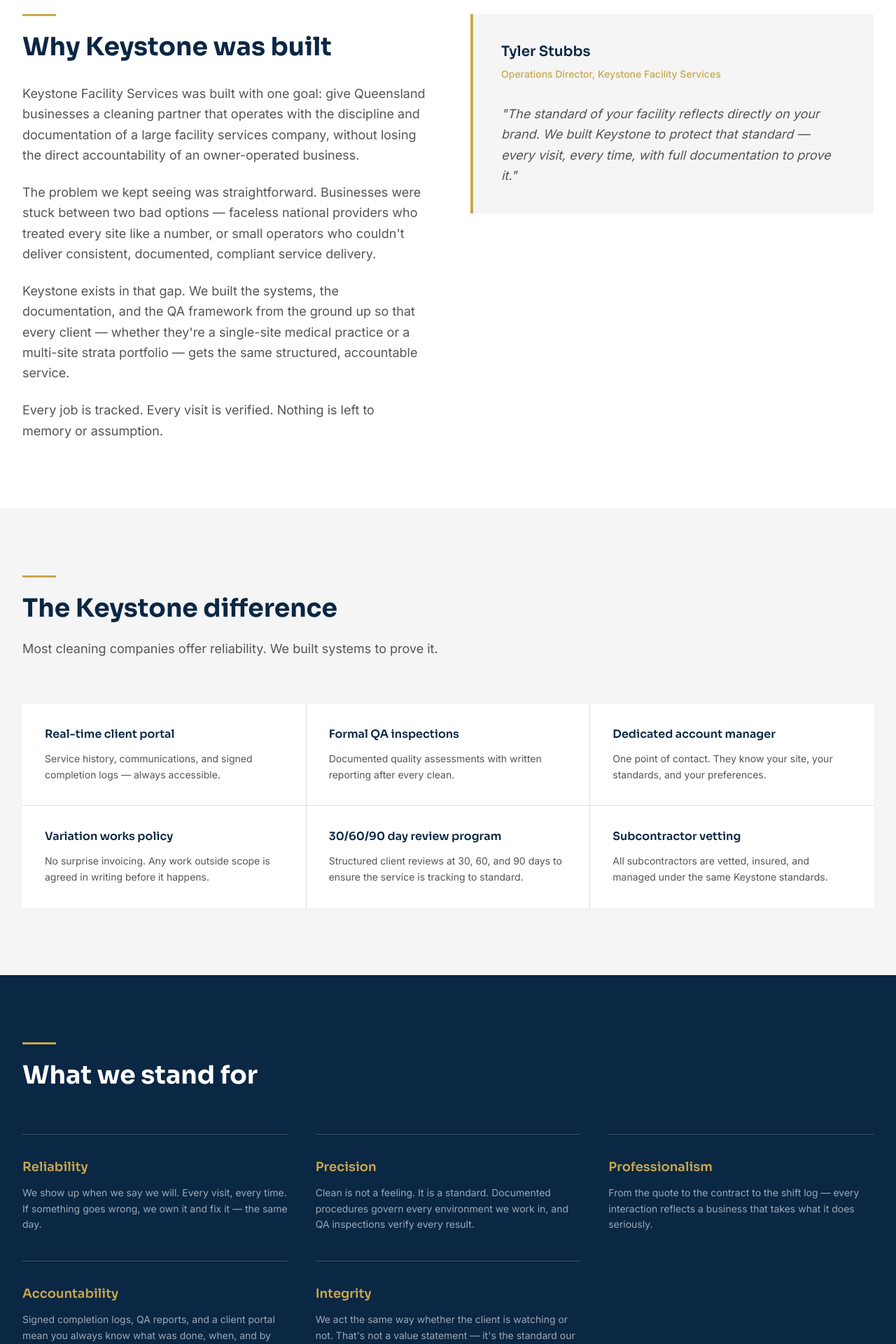
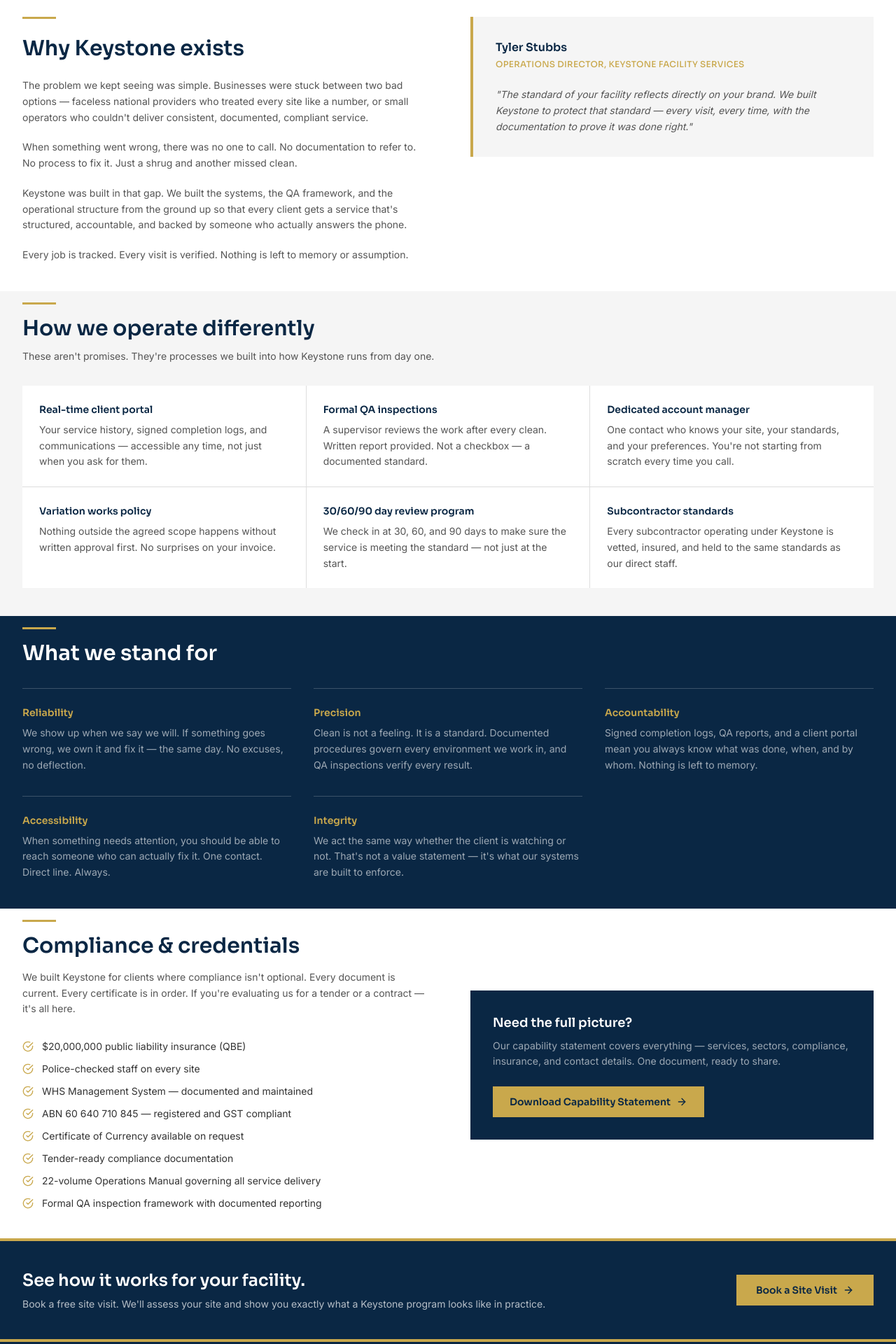
Before and after one commit to Stubbsty/Keystonewebsite, a React (Vite) app: page /about in a window 1280 px wide. Shown: the part 400-2320 px from the top of the page at 70% size. Built offline with nearby package versions, Linux system fonts and the light colour scheme.

Commit message:
Update About.tsx

```diff
--- a/src/pages/About.tsx
+++ b/src/pages/About.tsx
@@ -4,23 +4,23 @@ import { ArrowRight, CheckCircle } from 'lucide-react'
 const values = [
   {
     title: 'Reliability',
-    description: 'We show up when we say we will. Every visit, every time. If something goes wrong, we own it and fix it — the same day.',
+    description: 'We show up when we say we will. If something goes wrong, we own it and fix it — the same day. No excuses, no deflection.',
   },
   {
     title: 'Precision',
     description: 'Clean is not a feeling. It is a standard. Documented procedures govern every environment we work in, and QA inspections verify every result.',
   },
   {
-    title: 'Professionalism',
-    description: 'From the quote to the contract to the shift log — every interaction reflects a business that takes what it does seriously.',
-  },
-  {
     title: 'Accountability',
     description: 'Signed completion logs, QA reports, and a client portal mean you always know what was done, when, and by whom. Nothing is left to memory.',
   },
   {
+    title: 'Accessibility',
+    description: 'When something needs attention, you should be able to reach someone who can actually fix it. One contact. Direct line. Always.',
+  },
+  {
     title: 'Integrity',
-    description: 'We act the same way whether the client is watching or not. That\'s not a value statement — it\'s the standard our systems are built to enforce.',
+    description: 'We act the same way whether the client is watching or not. That\'s not a value statement — it\'s what our systems are built to enforce.',
   },
 ]
 
@@ -36,9 +36,10 @@ const credentials = [
 ]
 
 export default function About() {
- return (
-  <div className="pt-20">
-      {/* Page header */}
+  return (
+    <div className="pt-20">
+
+      {/* Hero */}
       <section className="bg-[#0a2744] text-white relative overflow-hidden">
         <div
           className="absolute inset-0 opacity-5"
@@ -54,43 +55,46 @@ export default function About() {
               About Us
             </span>
           </div>
-          <h1 className="font-heading font-semibold text-4xl lg:text-5xl leading-tight">
+          <h1 className="font-heading font-semibold text-4xl lg:text-5xl leading-tight mb-6">
             Built different.<br />
             <span className="text-[#C9A84C]">On purpose.</span>
           </h1>
+          <p className="text-white/70 text-base leading-relaxed max-w-xl">
+            Keystone wasn't built to be another cleaning company. It was built to be the one that actually operates the way a cleaning company should.
+          </p>
         </div>
         <div className="h-1 bg-[#C9A84C]" />
       </section>
 
       {/* Founder story */}
-      <section className="py-24 bg-white">
+      <section className="pt-6 pb-10 bg-white">
         <div className="max-w-7xl mx-auto px-4 sm:px-6 lg:px-8">
           <div className="grid grid-cols-1 lg:grid-cols-2 gap-16 items-start">
             <div>
               <span className="gold-line mb-6" />
-              <h2 className="font-heading font-bold text-4xl text-[#0a2744] mb-8">
-                Why Keystone was built
+              <h2 className="font-heading font-semibold text-2xl lg:text-3xl text-[#0a2744] mb-6">
+                Why Keystone exists
               </h2>
-              <div className="space-y-6 text-[#555555] text-lg leading-relaxed">
+              <div className="space-y-5 text-[#555555] text-sm leading-relaxed">
                 <p>
-                  Keystone Facility Services was built with one goal: give Queensland businesses a cleaning partner that operates with the discipline and documentation of a large facility services company, without losing the direct accountability of an owner-operated business.
+                  The problem we kept seeing was simple. Businesses were stuck between two bad options — faceless national providers who treated every site like a number, or small operators who couldn't deliver consistent, documented, compliant service.
                 </p>
                 <p>
-                  The problem we kept seeing was straightforward. Businesses were stuck between two bad options — faceless national providers who treated every site like a number, or small operators who couldn't deliver consistent, documented, compliant service delivery.
+                  When something went wrong, there was no one to call. No documentation to refer to. No process to fix it. Just a shrug and another missed clean.
                 </p>
                 <p>
-                  Keystone exists in that gap. We built the systems, the documentation, and the QA framework from the ground up so that every client — whether they're a single-site medical practice or a multi-site strata portfolio — gets the same structured, accountable service.
+                  Keystone was built in that gap. We built the systems, the QA framework, and the operational structure from the ground up so that every client gets a service that's structured, accountable, and backed by someone who actually answers the phone.
                 </p>
                 <p>
                   Every job is tracked. Every visit is verified. Nothing is left to memory or assumption.
                 </p>
               </div>
             </div>
-            <div className="bg-[#f5f5f5] p-10 border-l-4 border-[#C9A84C]">
-              <p className="font-heading font-semibold text-xl text-[#0a2744] mb-2">Tyler Stubbs</p>
-              <p className="text-[#C9A84C] font-medium text-sm mb-8">Operations Director, Keystone Facility Services</p>
-              <blockquote className="text-[#555555] text-lg leading-relaxed italic">
-                "The standard of your facility reflects directly on your brand. We built Keystone to protect that standard — every visit, every time, with full documentation to prove it."
+            <div className="bg-[#f5f5f5] p-8 border-l-4 border-[#C9A84C]">
+              <p className="font-heading font-semibold text-base text-[#0a2744] mb-1">Tyler Stubbs</p>
+              <p className="text-[#C9A84C] font-heading font-medium text-xs tracking-wide uppercase mb-6">Operations Director, Keystone Facility Services</p>
+              <blockquote className="text-[#555555] text-sm leading-relaxed italic">
+                "The standard of your facility reflects directly on your brand. We built Keystone to protect that standard — every visit, every time, with the documentation to prove it was done right."
               </blockquote>
             </div>
           </div>
@@ -98,46 +102,46 @@ export default function About() {
       </section>
 
       {/* What makes us different */}
-      <section className="py-24 bg-[#f5f5f5]">
+      <section className="pt-4 pb-10 bg-[#f5f5f5]">
         <div className="max-w-7xl mx-auto px-4 sm:px-6 lg:px-8">
-          <div className="mb-16">
-            <span className="gold-line mb-6" />
-            <h2 className="font-heading font-bold text-4xl text-[#0a2744] mb-6">
-              The Keystone difference
+          <div className="mb-8">
+            <span className="gold-line mb-4" />
+            <h2 className="font-heading font-semibold text-2xl lg:text-3xl text-[#0a2744] mb-3">
+              How we operate differently
             </h2>
-            <p className="text-[#555555] text-lg max-w-2xl">
-              Most cleaning companies offer reliability. We built systems to prove it.
+            <p className="text-[#555555] text-sm max-w-2xl">
+              These aren't promises. They're processes we built into how Keystone runs from day one.
             </p>
           </div>
           <div className="grid grid-cols-1 md:grid-cols-2 lg:grid-cols-3 gap-px bg-[#dddddd]">
             {[
               {
                 title: 'Real-time client portal',
-                desc: 'Service history, communications, and signed completion logs — always accessible.',
+                desc: 'Your service history, signed completion logs, and communications — accessible any time, not just when you ask for them.',
               },
               {
                 title: 'Formal QA inspections',
-                desc: 'Documented quality assessments with written reporting after every clean.',
+                desc: 'A supervisor reviews the work after every clean. Written report provided. Not a checkbox — a documented standard.',
               },
               {
                 title: 'Dedicated account manager',
-                desc: 'One point of contact. They know your site, your standards, and your preferences.',
+                desc: 'One contact who knows your site, your standards, and your preferences. You\'re not starting from scratch every time you call.',
               },
               {
                 title: 'Variation works policy',
-                desc: 'No surprise invoicing. Any work outside scope is agreed in writing before it happens.',
+                desc: 'Nothing outside the agreed scope happens without written approval first. No surprises on your invoice.',
               },
               {
                 title: '30/60/90 day review program',
-                desc: 'Structured client reviews at 30, 60, and 90 days to ensure the service is tracking to standard.',
+                desc: 'We check in at 30, 60, and 90 days to make sure the service is meeting the standard — not just at the start.',
               },
               {
-                title: 'Subcontractor vetting',
-                desc: 'All subcontractors are vetted, insured, and managed under the same Keystone standards.',
+                title: 'Subcontractor standards',
+                desc: 'Every subcontractor operating under Keystone is vetted, insured, and held to the same standards as our direct staff.',
               },
             ].map((item) => (
-              <div key={item.title} className="bg-white p-8">
-                <h3 className="font-heading font-semibold text-base text-[#0a2744] mb-3">{item.title}</h3>
+              <div key={item.title} className="bg-white p-6">
+                <h3 className="font-heading font-semibold text-sm text-[#0a2744] mb-2">{item.title}</h3>
                 <p className="text-[#555555] text-sm leading-relaxed">{item.desc}</p>
               </div>
             ))}
@@ -146,18 +150,18 @@ export default function About() {
       </section>
 
       {/* Values */}
-      <section className="py-24 bg-[#0a2744] text-white">
+      <section className="pt-4 pb-10 bg-[#0a2744] text-white">
         <div className="max-w-7xl mx-auto px-4 sm:px-6 lg:px-8">
-          <div className="mb-16">
-            <span className="gold-line mb-6" />
-            <h2 className="font-heading font-bold text-4xl mb-6">
+          <div className="mb-8">
+            <span className="gold-line mb-4" />
+            <h2 className="font-heading font-semibold text-2xl lg:text-3xl mb-3">
               What we stand for
             </h2>
           </div>
-          <div className="grid grid-cols-1 md:grid-cols-2 lg:grid-cols-3 gap-10">
+          <div className="grid grid-cols-1 md:grid-cols-2 lg:grid-cols-3 gap-8">
             {values.map((value) => (
-              <div key={value.title} className="border-t border-white/20 pt-8">
-                <h3 className="font-heading font-semibold text-[#C9A84C] text-lg mb-3">{value.title}</h3>
+              <div key={value.title} className="border-t border-white/20 pt-6">
+                <h3 className="font-heading font-semibold text-[#C9A84C] text-sm mb-2">{value.title}</h3>
                 <p className="text-white/60 text-sm leading-relaxed">{value.description}</p>
               </div>
             ))}
@@ -166,36 +170,36 @@ export default function About() {
       </section>
 
       {/* Credentials */}
-      <section className="py-24 bg-white">
+      <section className="pt-4 pb-10 bg-white">
         <div className="max-w-7xl mx-auto px-4 sm:px-6 lg:px-8">
           <div className="grid grid-cols-1 lg:grid-cols-2 gap-16 items-center">
             <div>
-              <span className="gold-line mb-6" />
-              <h2 className="font-heading font-bold text-4xl text-[#0a2744] mb-6">
+              <span className="gold-line mb-4" />
+              <h2 className="font-heading font-semibold text-2xl lg:text-3xl text-[#0a2744] mb-4">
                 Compliance & credentials
               </h2>
-              <p className="text-[#555555] text-lg leading-relaxed mb-10">
-                Keystone is built for clients where compliance is non-negotiable. Every document is in order. Every certificate is current. Tender-ready from day one.
+              <p className="text-[#555555] text-sm leading-relaxed mb-8">
+                We built Keystone for clients where compliance isn't optional. Every document is current. Every certificate is in order. If you're evaluating us for a tender or a contract — it's all here.
               </p>
-              <ul className="space-y-4">
+              <ul className="space-y-3">
                 {credentials.map((item) => (
                   <li key={item} className="flex items-start gap-3">
-                    <CheckCircle size={18} className="text-[#C9A84C] mt-0.5 shrink-0" />
+                    <CheckCircle size={16} className="text-[#C9A84C] mt-0.5 shrink-0" />
                     <span className="text-[#333333] text-sm">{item}</span>
                   </li>
                 ))}
               </ul>
             </div>
-            <div className="bg-[#0a2744] text-white p-10">
-              <h3 className="font-heading font-semibold text-xl mb-2">Download our Capability Statement</h3>
-              <p className="text-white/60 text-sm mb-8 leading-relaxed">
-                Everything a facility manager or procurement team needs — services, compliance, sectors, and contact details in a single document.
+            <div className="bg-[#0a2744] text-white p-8">
+              <h3 className="font-heading font-semibold text-lg mb-2">Need the full picture?</h3>
+              <p className="text-white/60 text-sm mb-6 leading-relaxed">
+                Our capability statement covers everything — services, sectors, compliance, insurance, and contact details. One document, ready to share.
               </p>
               <Link
                 to="/capability-statement"
                 className="inline-flex items-center gap-2 bg-[#C9A84C] hover:bg-[#a8873a] text-[#0a2744] font-heading font-semibold px-6 py-3 text-sm transition-colors duration-200"
               >
-                View Capability Statement
+                Download Capability Statement
                 <ArrowRight size={16} />
               </Link>
             </div>
@@ -204,27 +208,28 @@ export default function About() {
       </section>
 
       {/* CTA */}
-      <section className="bg-[#C9A84C]">
-        <div className="max-w-7xl mx-auto px-4 sm:px-6 lg:px-8 py-16">
-          <div className="flex flex-col lg:flex-row items-center justify-between gap-8">
+      <section className="bg-[#0a2744] border-t-4 border-[#C9A84C]">
+        <div className="max-w-7xl mx-auto px-4 sm:px-6 lg:px-8 py-10">
+          <div className="flex flex-col lg:flex-row items-center justify-between gap-6">
             <div>
-              <h2 className="font-heading font-bold text-3xl text-[#0a2744] mb-3">
-                See it for yourself.
+              <h2 className="font-heading font-semibold text-2xl text-white mb-2">
+                See how it works for your facility.
               </h2>
-              <p className="text-[#0a2744]/70 text-lg">
-                Book a free site visit and we'll show you exactly how the Keystone system works for your facility.
+              <p className="text-white/70 text-sm">
+                Book a free site visit. We'll assess your site and show you exactly what a Keystone program looks like in practice.
               </p>
             </div>
             <Link
               to="/contact"
-              className="shrink-0 inline-flex items-center gap-2 bg-[#0a2744] hover:bg-[#0f3460] text-white font-heading font-semibold px-8 py-4 transition-colors duration-200"
+              className="shrink-0 inline-flex items-center gap-2 bg-[#C9A84C] hover:bg-[#a8873a] text-[#0a2744] font-heading font-semibold px-7 py-3 text-sm transition-colors duration-200 whitespace-nowrap"
             >
               Book a Site Visit
-              <ArrowRight size={18} />
+              <ArrowRight size={16} />
             </Link>
           </div>
         </div>
       </section>
+
     </div>
   )
 }
```
